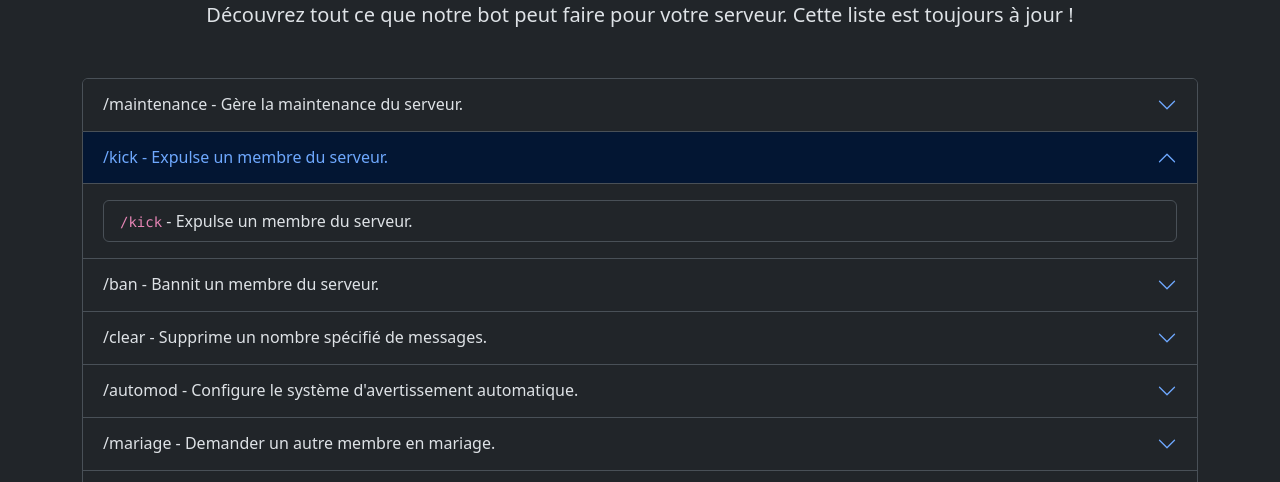
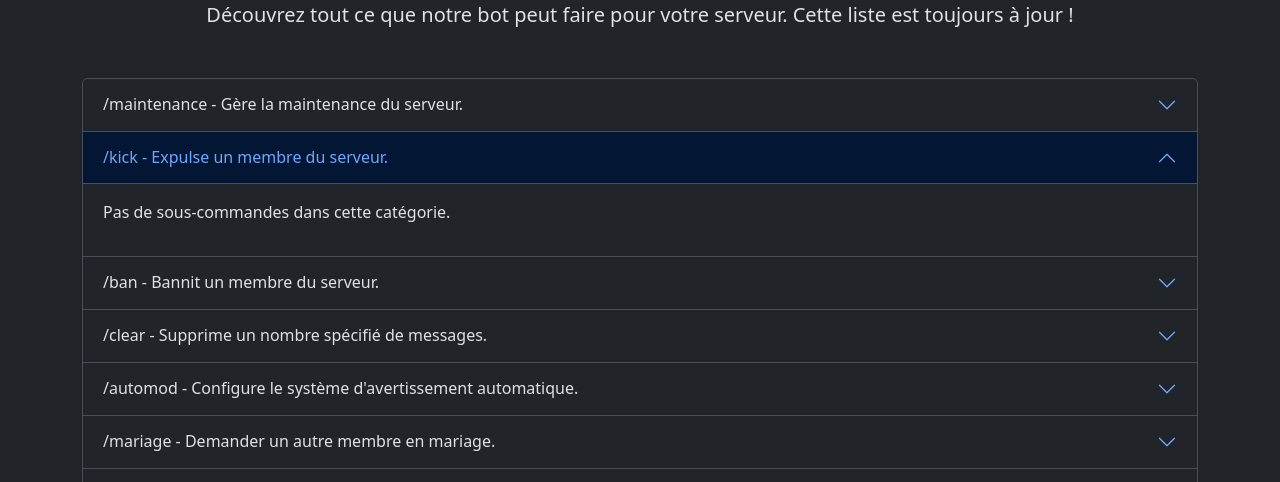
Before and after one commit to noasueur88-blip/lounge-senpai-3, a Flask app: page /commands in a window 1280 px wide, after a click that opens the changed part. Shown: the part 136-618 px from the top of the page. Run offline with Flask 3, Linux system fonts and the light colour scheme; parts of the project's set-up code (start-up, migrations or seed data) failed here and were passed over.

Commit message:
commands.html

```diff
--- a/templates/commands.html
+++ b/templates/commands.html
@@ -4,26 +4,20 @@
 
 {% block content %}
 
-<!-- ============================================================================== -->
-<!-- CORRECTION APPLIQUÉE ICI -->
-<!-- Définition d'un macro récursif pour afficher les commandes et sous-commandes -->
+<!-- Macro récursif amélioré pour afficher les commandes et sous-commandes -->
 {% macro render_commands(command_list) %}
     <ul class="list-group list-group-flush">
     {% for command in command_list %}
         {% if command.subcommands %}
-            <!-- Si c'est un groupe, on affiche son nom et on rappelle le macro pour ses sous-commandes -->
-            <li class="list-group-item">
-                <strong>/{{ command.name|replace(command.name.split(' ')[0] + ' ', '') }}</strong> - <span class="text-muted">{{ command.description }}</span>
-                {{ render_commands(command.subcommands) }}
-            </li>
+            <!-- Si c'est un groupe, on n'affiche que ses enfants -->
+            {{ render_commands(command.subcommands) }}
         {% else %}
-            <!-- Si c'sest une commande finale, on l'affiche -->
+            <!-- Si c'est une commande finale, on l'affiche -->
             <li class="list-group-item"><code>/{{ command.name }}</code> - {{ command.description }}</li>
         {% endif %}
     {% endfor %}
     </ul>
 {% endmacro %}
-<!-- ============================================================================== -->
 
 
 <div class="text-center mb-5">
@@ -36,6 +30,7 @@
     <div class="accordion-item">
         <h2 class="accordion-header">
             <button class="accordion-button {% if not loop.first %}collapsed{% endif %}" type="button" data-bs-toggle="collapse" data-bs-target="#collapse-{{ category.name }}">
+                <!-- On affiche le nom de la catégorie (ex: automod) -->
                 /{{ category.name }} - {{ category.description }}
             </button>
         </h2>
@@ -45,10 +40,7 @@
                     <!-- On appelle notre macro pour afficher la liste des commandes de cette catégorie -->
                     {{ render_commands(category.subcommands) }}
                 {% else %}
-                    <!-- Cas d'une commande simple sans sous-commandes, comme /help -->
-                    <ul class="list-group">
-                        <li class="list-group-item"><code>/{{ category.name }}</code> - {{ category.description }}</li>
-                    </ul>
+                    <p>Pas de sous-commandes dans cette catégorie.</p>
                 {% endif %}
             </div>
         </div>
```
